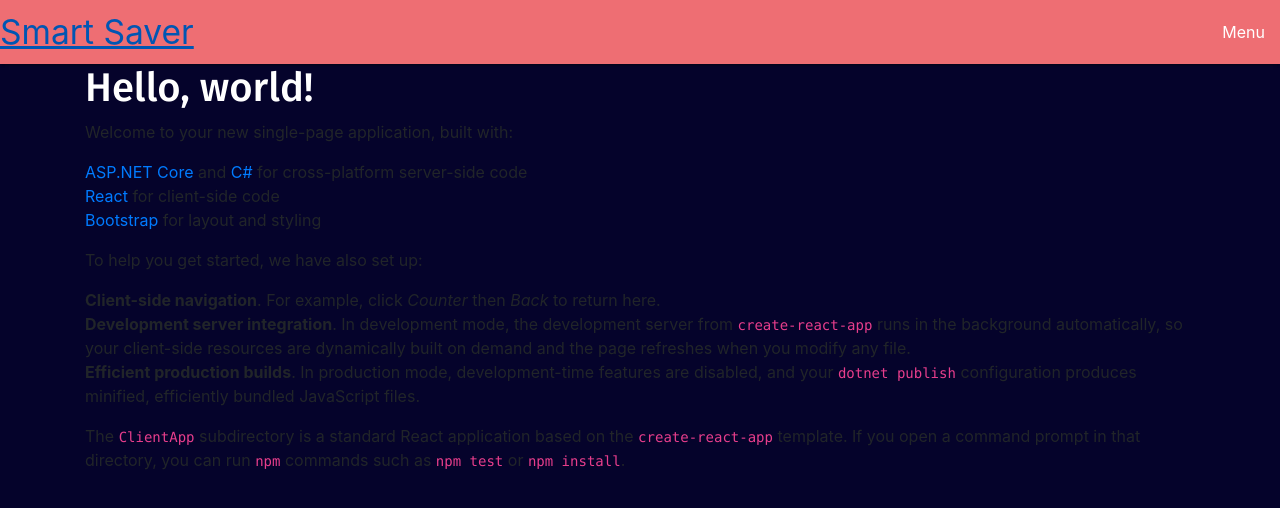
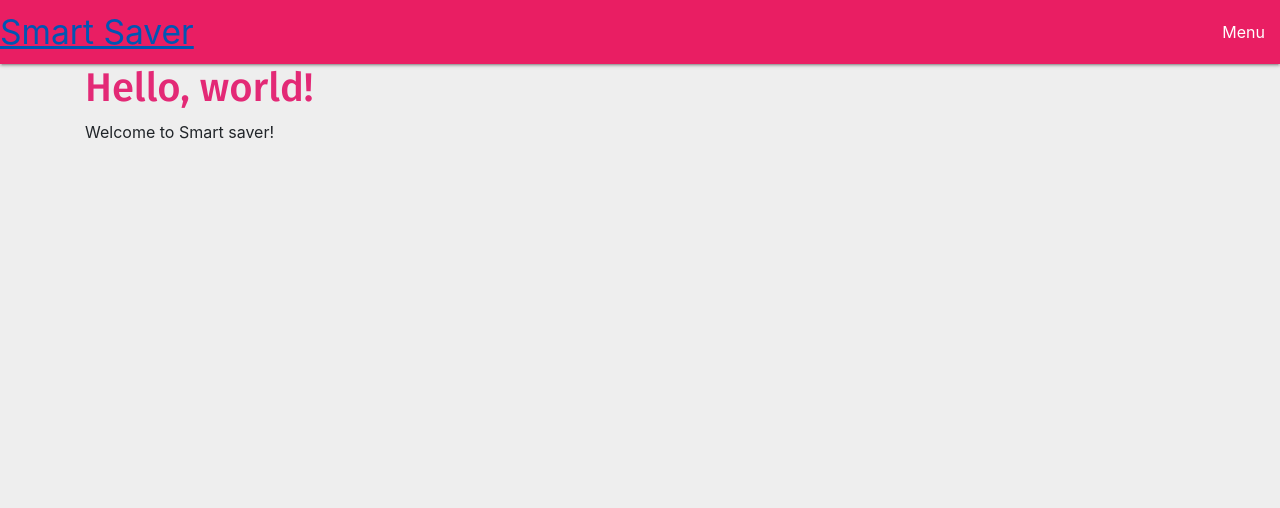
Before and after one commit to CombatPanda/PiggyRiders2, a React (Create React App) app in the folder ClientApp/: page / in a window 1280 px wide. Shown: the top 508 px of the page. Built offline with nearby package versions, Linux system fonts and the light colour scheme.

Commit message:
changing css

```diff
--- a/ClientApp/public/index.html
+++ b/ClientApp/public/index.html
@@ -1,3 +1,4 @@
+
 <!DOCTYPE html>
 <html lang="en">
 <head>
--- a/ClientApp/src/components/ExpensenesComponents/FetchExpensesManagerInfo.js
+++ b/ClientApp/src/components/ExpensenesComponents/FetchExpensesManagerInfo.js
@@ -35,7 +35,7 @@ class FetchExpensesManagerInfo extends Component {
     getColor = (spent, limit) => {
         if (spent > limit)
             return 'red';
-        else return 'black';
+        else return 'white';
     }
 
     render() {
--- a/ClientApp/src/components/Home.js
+++ b/ClientApp/src/components/Home.js
@@ -1,25 +1,13 @@
-import React, { Component } from 'react';
+import React, { Component } from "react";
 
 export class Home extends Component {
   static displayName = Home.name;
 
-  render () {
+  render() {
     return (
       <div>
         <h1>Hello, world!</h1>
-        <p>Welcome to your new single-page application, built with:</p>
-        <ul>
-          <li><a href='https://get.asp.net/'>ASP.NET Core</a> and <a href='https://msdn.microsoft.com/en-us/library/67ef8sbd.aspx'>C#</a> for cross-platform server-side code</li>
-          <li><a href='https://facebook.github.io/react/'>React</a> for client-side code</li>
-          <li><a href='http://getbootstrap.com/'>Bootstrap</a> for layout and styling</li>
-        </ul>
-        <p>To help you get started, we have also set up:</p>
-        <ul>
-          <li><strong>Client-side navigation</strong>. For example, click <em>Counter</em> then <em>Back</em> to return here.</li>
-          <li><strong>Development server integration</strong>. In development mode, the development server from <code>create-react-app</code> runs in the background automatically, so your client-side resources are dynamically built on demand and the page refreshes when you modify any file.</li>
-          <li><strong>Efficient production builds</strong>. In production mode, development-time features are disabled, and your <code>dotnet publish</code> configuration produces minified, efficiently bundled JavaScript files.</li>
-        </ul>
-        <p>The <code>ClientApp</code> subdirectory is a standard React application based on the <code>create-react-app</code> template. If you open a command prompt in that directory, you can run <code>npm</code> commands such as <code>npm test</code> or <code>npm install</code>.</p>
+        <p>Welcome to Smart saver!</p>
       </div>
     );
   }
--- a/ClientApp/src/components/LoginRegisterComponents/LRApp.css
+++ b/ClientApp/src/components/LoginRegisterComponents/LRApp.css
@@ -7,16 +7,16 @@
 }
 
 .LRApp-header {
-  background-color: #282c34;
+  background-color: white;
   min-height: 100vh;
   display: flex;
   flex-direction: column;
   align-items: center;
   justify-content: center;
   font-size: calc(10px + 2vmin);
-  color: white;
+  color: e32976;
 }
 
 .LRApp-link {
-  color: #09d3ac;
+  color: #e32976;
 }
--- a/ClientApp/src/components/LoginRegisterComponents/LRindex.css
+++ b/ClientApp/src/components/LoginRegisterComponents/LRindex.css
@@ -4,16 +4,17 @@
   box-sizing: border-box;
 }
 body {
-    background: #05032B !important;
+    background: rgba(228, 228, 228, 0.619) !important;
     min-height: 100vh;
     display: flex;
     font-weight: 400;
     font-family: 'Fira Sans', sans-serif;
 }
 
+
 h1,h2,h3,h4,h5,h6,label,span {
   font-weight: 500;
-  color: white;
+  color: #e32976;
   font-family: 'Fira Sans', sans-serif;
 }
 
@@ -23,7 +24,7 @@ body, html, .App, #root, .auth-wrapper {
 }
 
 .navbar-light {
-  background-color: white;
+  background-color: #e32976;
   box-shadow: 0px 14px 80px rgba(34, 35, 58, 0.2);
 }
 
@@ -37,7 +38,7 @@ body, html, .App, #root, .auth-wrapper {
 .auth-inner {
   width: 450px;
   margin: auto;
-  background: #110458;
+  background: #e32976;
   box-shadow: 0px 14px 80px rgba(34, 35, 58, 0.2);
   padding: 40px 55px 45px 55px;
   border-radius: 15px;
@@ -45,8 +46,9 @@ body, html, .App, #root, .auth-wrapper {
 }
 
 .auth-wrapper .form-control:focus {
-    border-color: #05032B;
+    border-color: #e32976;
     box-shadow: none;
+    color: #e32976;
 }
 
 .auth-wrapper h3 {
@@ -65,7 +67,7 @@ body, html, .App, #root, .auth-wrapper {
   text-align: right;
   font-size: 13px;
   padding-top: 10px;
-  color: #7f7d7d;
+  color: #e32976;
   margin: 0;
 }
 
--- a/ClientApp/src/components/NavMenu.js
+++ b/ClientApp/src/components/NavMenu.js
@@ -35,7 +35,7 @@ export class NavMenu extends Component {
                 <li><a href="/ExpensesManagerInformations/add">Add Limit</a></li>
 
             </ul>
-            <nav>
+            <nav className = "pink">
                 <div className="nav-wrapper">
                     <a href="/" className="brand-logo">Smart Saver</a>
                     <ul className="right hide-on-med-and-down">
--- a/ClientApp/src/custom.css
+++ b/ClientApp/src/custom.css
@@ -1,14 +1,14 @@
-/* Provide sufficient contrast against white background */
+Provide sufficient contrast against white background
 a {
-    color: #0366d6;
+    color: #e32976;
 }
 
 code {
-    color: #E01A76;
+    color: #e32976;
 }
 
 .btn-primary {
     color: #fff;
-    background-color: #1b6ec2;
+    background-color: #1861ac;
     border-color: #1861ac;
 }
```
Also changed, not shown: ClientApp/public/manifest.json, ClientApp/src/components/LoginRegisterComponents/Login.js (line endings or trailing spaces), 1 other file (tests, documents, lock files or other folders).
